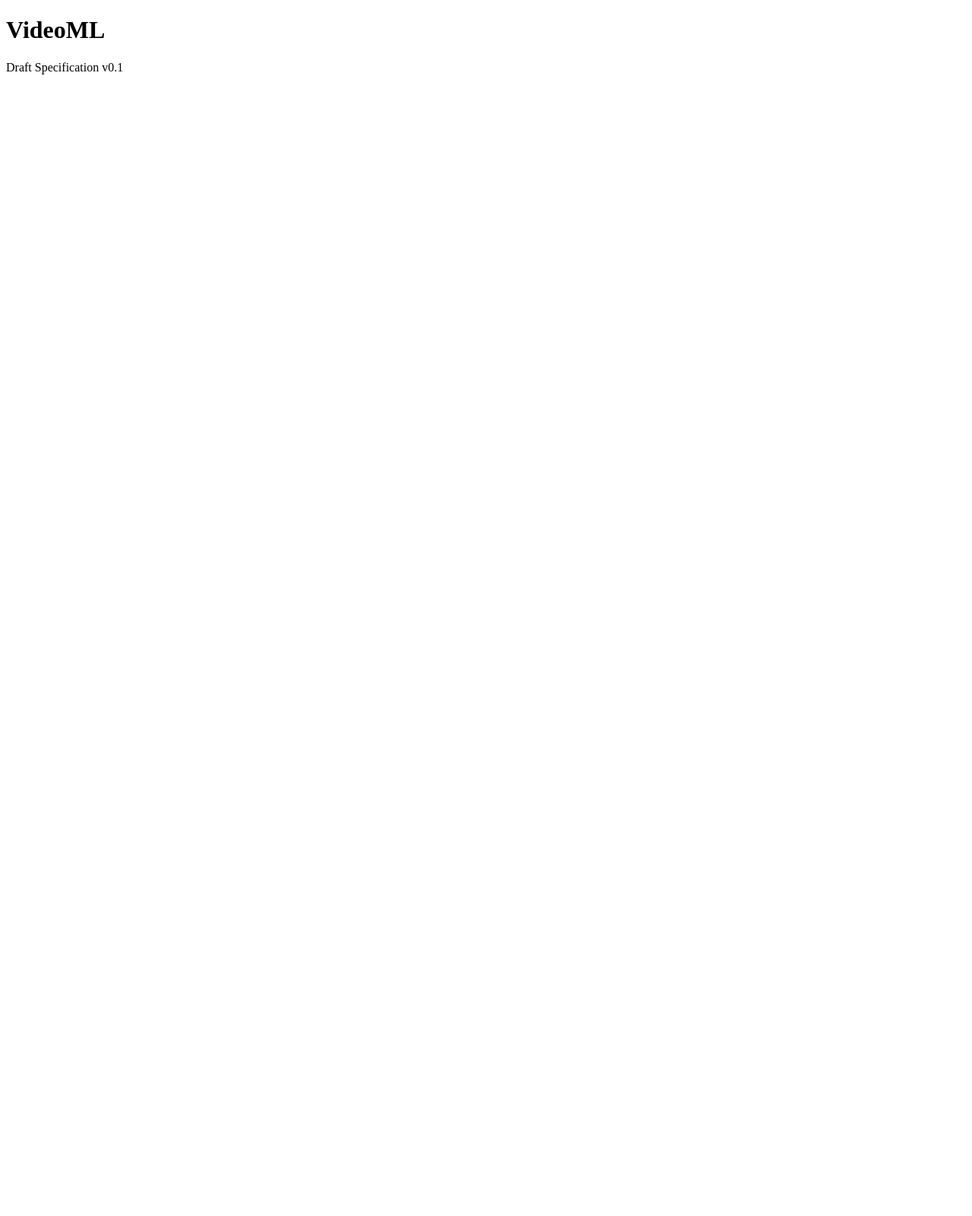
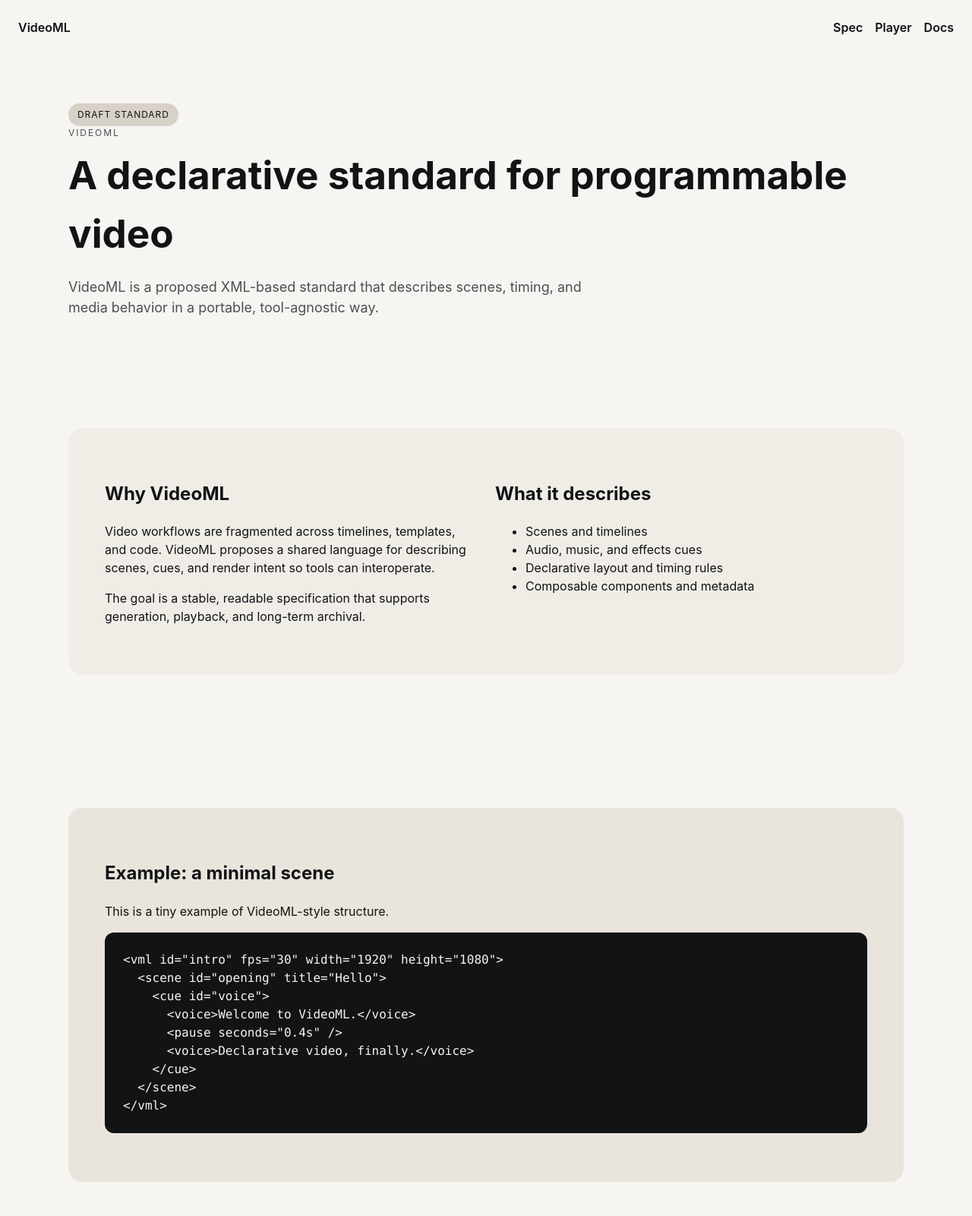
Before and after one commit to VideoML/videoml-org, a Gatsby site: page / in a window 1280 px wide. Shown: the top 1600 px of the page at 76% size. Before the commit the page ends 800 px from the top, so only its background shows below. Built offline with nearby package versions, Linux system fonts and the light colour scheme; Gatsby itself is replaced by a stand-in of ours.

Commit message:
Add VideoML site scaffolding

```diff
--- a/package.json
+++ b/package.json
@@ -4,6 +4,7 @@
   "description": "VideoML Draft Specification and Documentation",
   "private": true,
   "scripts": {
+    "develop": "gatsby develop",
     "dev": "gatsby develop",
     "build": "gatsby build",
     "serve": "gatsby serve",
--- /dev/null
+++ b/src/components/Callout.tsx
@@ -0,0 +1,10 @@
+import * as React from "react";
+
+type CalloutProps = {
+  children: React.ReactNode;
+  tone?: "info" | "warn" | "success";
+};
+
+export const Callout: React.FC<CalloutProps> = ({ children, tone = "info" }) => {
+  return <div className={`callout ${tone}`}>{children}</div>;
+};
--- /dev/null
+++ b/src/components/Hero.tsx
@@ -0,0 +1,21 @@
+import * as React from "react";
+
+type HeroProps = {
+  title: string;
+  subtitle: string;
+  eyebrow?: string;
+  pill?: string;
+};
+
+export const Hero: React.FC<HeroProps> = ({ title, subtitle, eyebrow, pill }) => {
+  return (
+    <section className="page">
+      <div className="container">
+        {pill ? <span className="pill">{pill}</span> : null}
+        {eyebrow ? <div className="eyebrow">{eyebrow}</div> : null}
+        <h1 className="hero-title">{title}</h1>
+        <p className="hero-subtitle">{subtitle}</p>
+      </div>
+    </section>
+  );
+};
--- /dev/null
+++ b/src/components/Layout.tsx
@@ -0,0 +1,34 @@
+import * as React from "react";
+import { Link } from "gatsby";
+import "../styles/global.css";
+import "../styles/content.css";
+
+type LayoutProps = {
+  children: React.ReactNode;
+};
+
+export const Layout: React.FC<LayoutProps> = ({ children }) => {
+  return (
+    <>
+      <header className="nav">
+        <Link to="/" aria-label="VideoML Home">
+          VideoML
+        </Link>
+        <nav className="nav-links">
+          <Link to="/specs">Spec</Link>
+          <Link to="/player">Player</Link>
+          <Link to="/docs">Docs</Link>
+        </nav>
+      </header>
+      <main>{children}</main>
+      <footer className="footer">
+        <div className="container">
+          <p>
+            VideoML is a draft standard for declarative video composition. This
+            site is a work in progress.
+          </p>
+        </div>
+      </footer>
+    </>
+  );
+};
--- /dev/null
+++ b/src/components/Section.tsx
@@ -0,0 +1,17 @@
+import * as React from "react";
+
+type SectionProps = {
+  children: React.ReactNode;
+  tone?: "base" | "alt";
+};
+
+export const Section: React.FC<SectionProps> = ({ children, tone = "base" }) => {
+  const className = tone === "alt" ? "section alt" : "section";
+  return (
+    <section className="page">
+      <div className="container">
+        <div className={className}>{children}</div>
+      </div>
+    </section>
+  );
+};
--- /dev/null
+++ b/src/components/index.ts
@@ -0,0 +1,4 @@
+export { Layout } from "./Layout";
+export { Hero } from "./Hero";
+export { Section } from "./Section";
+export { Callout } from "./Callout";
--- a/src/pages/index.tsx
+++ b/src/pages/index.tsx
@@ -1,12 +1,76 @@
 import * as React from "react";
 import type { HeadFC, PageProps } from "gatsby";
+import { Layout, Hero, Section, Callout } from "../components";
 
 const IndexPage: React.FC<PageProps> = () => {
   return (
-    <main>
-      <h1>VideoML</h1>
-      <p>Draft Specification v0.1</p>
-    </main>
+    <Layout>
+      <Hero
+        pill="Draft Standard"
+        eyebrow="VideoML"
+        title="A declarative standard for programmable video"
+        subtitle="VideoML is a proposed XML-based standard that describes scenes, timing, and media behavior in a portable, tool-agnostic way."
+      />
+
+      <Section>
+        <div className="grid two">
+          <div>
+            <h2>Why VideoML</h2>
+            <p>
+              Video workflows are fragmented across timelines, templates, and
+              code. VideoML proposes a shared language for describing scenes,
+              cues, and render intent so tools can interoperate.
+            </p>
+            <p>
+              The goal is a stable, readable specification that supports
+              generation, playback, and long-term archival.
+            </p>
+          </div>
+          <div>
+            <h2>What it describes</h2>
+            <ul>
+              <li>Scenes and timelines</li>
+              <li>Audio, music, and effects cues</li>
+              <li>Declarative layout and timing rules</li>
+              <li>Composable components and metadata</li>
+            </ul>
+          </div>
+        </div>
+      </Section>
+
+      <Section tone="alt">
+        <h2>Example: a minimal scene</h2>
+        <p>This is a tiny example of VideoML-style structure.</p>
+        <pre className="code-block">
+{`<vml id="intro" fps="30" width="1920" height="1080">
+  <scene id="opening" title="Hello">
+    <cue id="voice">
+      <voice>Welcome to VideoML.</voice>
+      <pause seconds="0.4s" />
+      <voice>Declarative video, finally.</voice>
+    </cue>
+  </scene>
+</vml>`}
+        </pre>
+      </Section>
+
+      <Section>
+        <div className="grid two">
+          <div>
+            <h2>Spec first, tooling second</h2>
+            <p>
+              The spec is designed to be implementation-agnostic. A reference
+              player will demonstrate the runtime model while other tools can
+              target the same schema.
+            </p>
+          </div>
+          <Callout tone="info">
+            <strong>Next step:</strong> We are drafting the core spec and
+            preparing the reference player as a standalone NPM module.
+          </Callout>
+        </div>
+      </Section>
+    </Layout>
   );
 };
 
--- /dev/null
+++ b/src/styles/content.css
@@ -0,0 +1,126 @@
+.page {
+  padding: var(--space-3xl) var(--space-lg);
+}
+
+.container {
+  max-width: var(--max-width);
+  margin: 0 auto;
+}
+
+.section {
+  padding: var(--space-2xl);
+  background: var(--bg-surface);
+  border-radius: var(--radius-lg);
+  margin-bottom: var(--space-2xl);
+}
+
+.section.alt {
+  background: var(--bg-surface-2);
+}
+
+.eyebrow {
+  letter-spacing: 0.16em;
+  text-transform: uppercase;
+  font-size: 12px;
+  color: var(--text-secondary);
+}
+
+.hero-title {
+  font-size: clamp(32px, 4vw, 52px);
+  margin: var(--space-sm) 0 var(--space-md);
+}
+
+.hero-subtitle {
+  font-size: 18px;
+  color: var(--text-secondary);
+  max-width: 700px;
+}
+
+.grid {
+  display: grid;
+  gap: var(--space-lg);
+}
+
+.grid.two {
+  grid-template-columns: repeat(auto-fit, minmax(260px, 1fr));
+}
+
+.pill {
+  display: inline-block;
+  padding: 6px 12px;
+  border-radius: 999px;
+  background: var(--color-muted-2);
+  color: var(--text-primary);
+  font-size: 12px;
+  letter-spacing: 0.08em;
+  text-transform: uppercase;
+}
+
+.callout {
+  padding: var(--space-lg);
+  border-radius: var(--radius-md);
+  background: var(--color-muted-1);
+}
+
+.callout.info {
+  background: #e6edf5;
+}
+
+.callout.warn {
+  background: #f0e6d2;
+}
+
+.callout.success {
+  background: #e4efe9;
+}
+
+@media (prefers-color-scheme: dark) {
+  .callout.info {
+    background: #243243;
+  }
+
+  .callout.warn {
+    background: #3a2d1a;
+  }
+
+  .callout.success {
+    background: #23352c;
+  }
+}
+
+.nav {
+  display: flex;
+  align-items: center;
+  justify-content: space-between;
+  padding: var(--space-lg);
+}
+
+.nav-links {
+  display: flex;
+  gap: var(--space-md);
+  flex-wrap: wrap;
+}
+
+.nav a {
+  color: var(--text-primary);
+  font-weight: 600;
+}
+
+.footer {
+  padding: var(--space-2xl) var(--space-lg);
+  color: var(--text-secondary);
+}
+
+.code-block {
+  background: var(--color-not-black);
+  color: var(--color-not-white);
+  padding: var(--space-lg);
+  border-radius: var(--radius-md);
+  overflow-x: auto;
+}
+
+@media (prefers-color-scheme: dark) {
+  .code-block {
+    background: #0b0d0f;
+  }
+}
--- /dev/null
+++ b/src/styles/global.css
@@ -0,0 +1,85 @@
+:root {
+  --color-not-black: #111315;
+  --color-not-white: #f6f5f2;
+  --color-muted-1: #e7e3dc;
+  --color-muted-2: #d7d1c7;
+  --color-muted-3: #bfb8aa;
+  --color-accent: #3a6ea5;
+  --color-accent-2: #b07a1d;
+  --color-success: #2f7b5b;
+  --color-warn: #b06a2a;
+  --color-error: #a43d3d;
+
+  --text-primary: var(--color-not-black);
+  --text-secondary: #4d4f52;
+  --bg-page: var(--color-not-white);
+  --bg-surface: #f0ede7;
+  --bg-surface-2: #e9e4dc;
+
+  --radius-md: 12px;
+  --radius-lg: 18px;
+
+  --space-xs: 4px;
+  --space-sm: 8px;
+  --space-md: 16px;
+  --space-lg: 24px;
+  --space-xl: 32px;
+  --space-2xl: 48px;
+  --space-3xl: 64px;
+  --space-4xl: 96px;
+  --space-5xl: 128px;
+
+  --max-width: 1100px;
+}
+
+@media (prefers-color-scheme: dark) {
+  :root {
+    --color-not-black: #0f1113;
+    --color-not-white: #efeee9;
+    --color-muted-1: #2a2d31;
+    --color-muted-2: #34383d;
+    --color-muted-3: #3f444a;
+    --color-accent: #7aa2d6;
+    --color-accent-2: #d4a65c;
+
+    --text-primary: #e8e6e2;
+    --text-secondary: #b6b4b0;
+    --bg-page: #15171a;
+    --bg-surface: #1c1f23;
+    --bg-surface-2: #23272c;
+  }
+}
+
+* {
+  box-sizing: border-box;
+}
+
+html,
+body {
+  padding: 0;
+  margin: 0;
+  background: var(--bg-page);
+  color: var(--text-primary);
+  font-family: "SF Pro Text", "SF Pro Display", "Helvetica Neue", Helvetica, Arial,
+    sans-serif;
+  line-height: 1.5;
+}
+
+a {
+  color: var(--color-accent);
+  text-decoration: none;
+}
+
+a:hover {
+  text-decoration: underline;
+}
+
+code,
+pre {
+  font-family: "SF Mono", "Cascadia Mono", "JetBrains Mono", Menlo, Monaco,
+    Consolas, "Liberation Mono", "Courier New", monospace;
+}
+
+main {
+  min-height: 70vh;
+}
```
Also changed, not shown: src/pages/docs.tsx (added, +42 -0 lines), src/pages/player.tsx (added, +41 -0 lines), src/pages/specs.tsx (added, +68 -0 lines), README.md.
